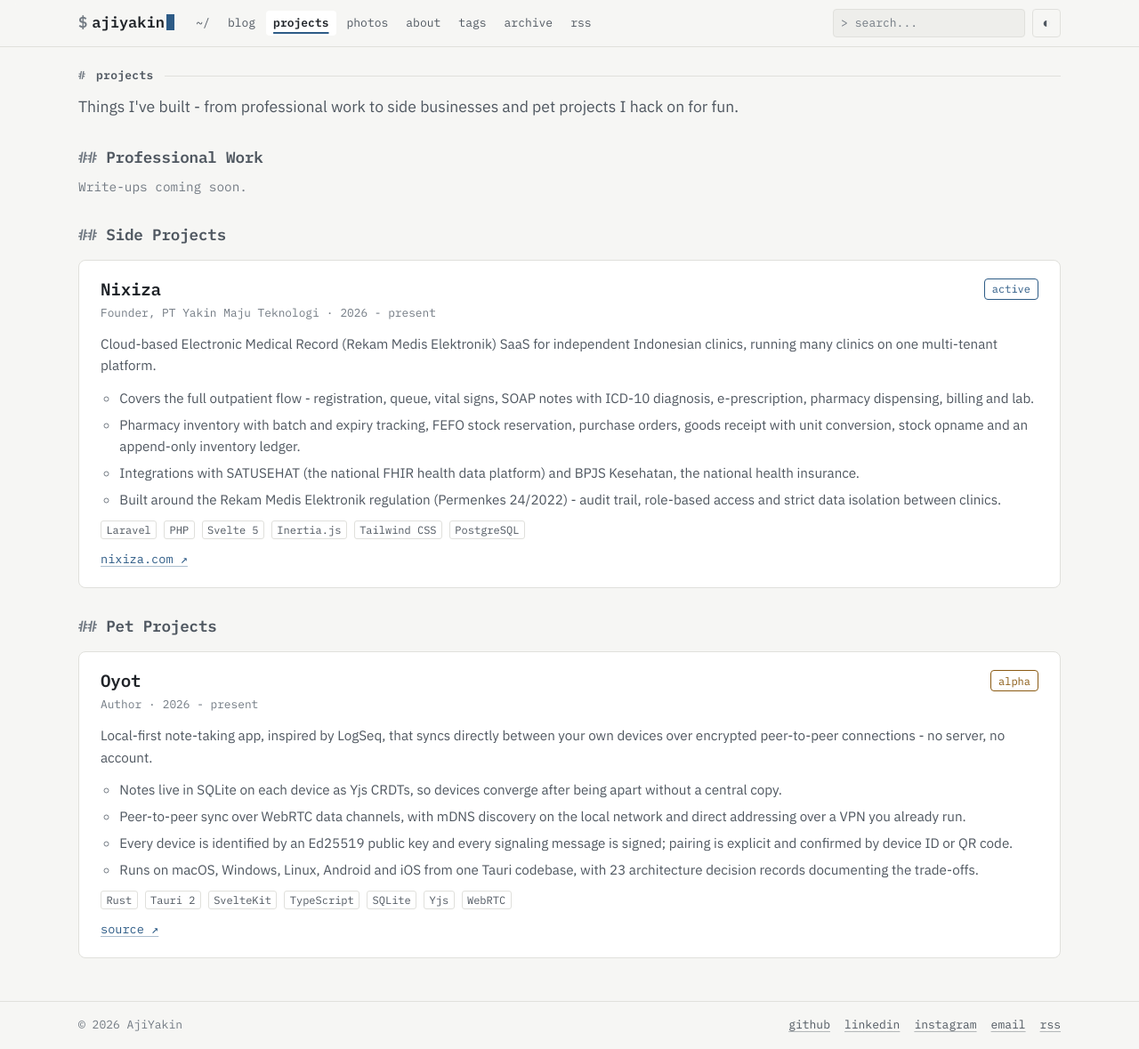
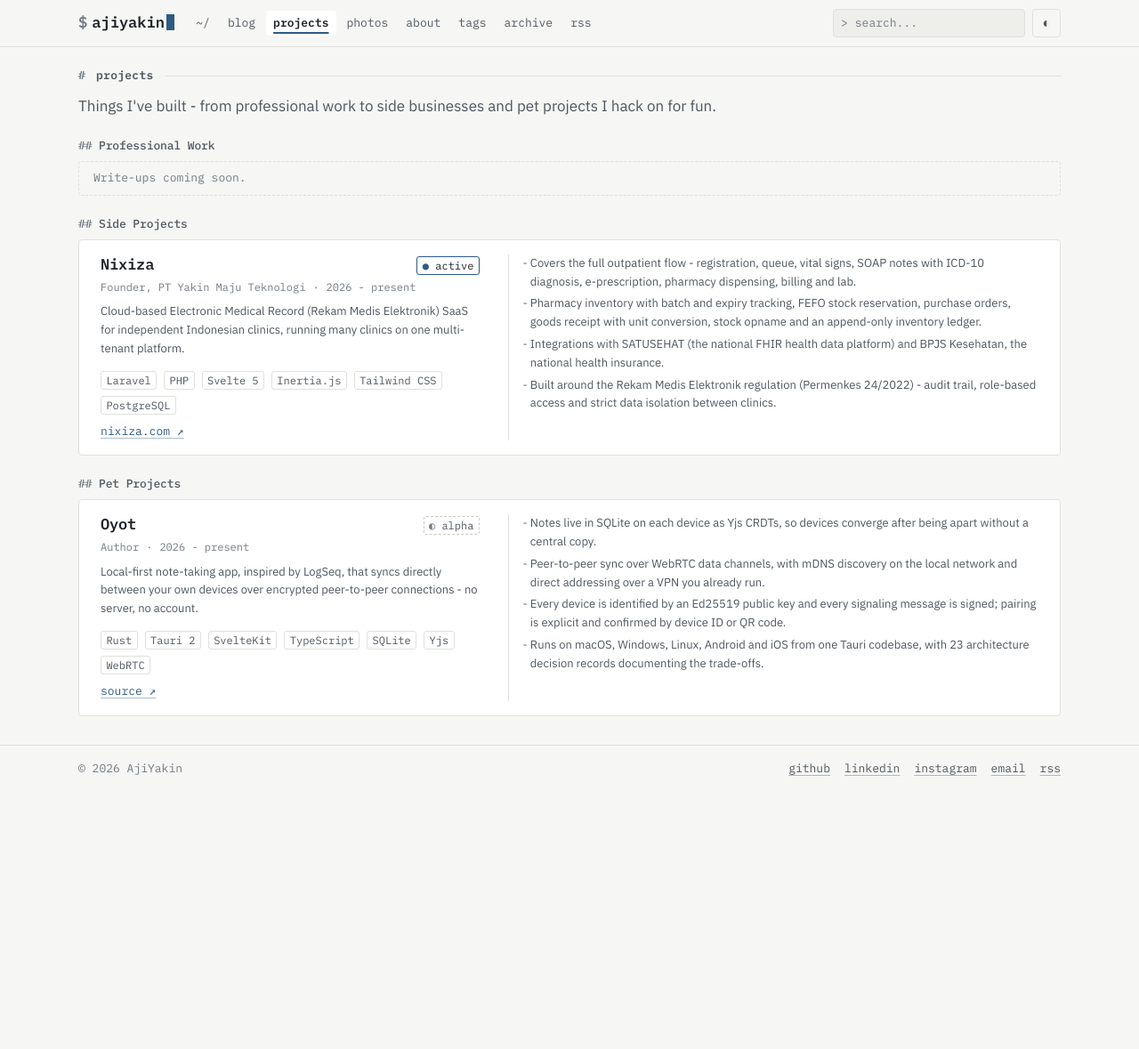
Before and after one commit to theikalman/theikalman.github.io, a Jekyll site: the page built from _pages/projects.md, in a window 1280 px wide and 1179 px high. Shown: the whole window at 89% size. Built offline with Jekyll 4.4.1, drawn with Linux system fonts in a browser that asks for light colours.

Commit message:
feat(home): two-column landing and compact project cards
- landing intro sits beside a whoami-style profile panel (name, role,
  focus, stack, status, links) on wide screens and stacks on phones
- featured projects in a two-column grid; /projects shows each card at
  full width with highlights in a second column to keep cards short
- project status shows a glyph and border style (solid, dashed,
  dotted) in addition to its label, so it does not depend on color
- stack chips reuse the shared tag component; 'see all' links become
  small mono section footers

```diff
--- a/_includes/project-card.html
+++ b/_includes/project-card.html
@@ -22,11 +22,11 @@
     </ul>
     {%- endif -%}
     {%- if p.stack -%}
-    <div class="post-tags">
+    <ul class="tag-row" aria-label="Stack">
         {%- for s in p.stack -%}
-        <span class="tag">{{ s | escape }}</span>
+        <li><span class="tag">{{ s | escape }}</span></li>
         {%- endfor -%}
-    </div>
+    </ul>
     {%- endif -%}
     {%- if p.links and p.links.size > 0 -%}
     <div class="project-links">
--- a/_pages/projects.md
+++ b/_pages/projects.md
@@ -8,8 +8,8 @@ permalink: /projects/
 {%- assign groups = "professional|Professional Work,side|Side Projects,pet|Pet Projects" | split: "," -%}
 
 <section class="projects">
-    <h2 class="section-title">Projects</h2>
-    <p class="about-intro">
+    <h2 class="section-title">projects</h2>
+    <p class="page-lede">
         Things I've built - from professional work to side businesses and pet projects I hack on for fun.
     </p>
 
@@ -18,7 +18,7 @@ permalink: /projects/
     {%- assign items = projects | where: "kind", parts[0] -%}
     <h3 class="project-group-title">{{ parts[1] }}</h3>
     {%- if items.size > 0 -%}
-    <ul class="project-list">
+    <ul class="project-list project-list-detailed">
         {%- for p in items -%}
         {%- include project-card.html project=p detailed=true -%}
         {%- endfor -%}
--- /dev/null
+++ b/_sass/_home.scss
@@ -0,0 +1,278 @@
+// Landing page and projects.
+
+.intro-grid {
+  display: grid;
+  gap: var(--space-5);
+}
+
+.intro-text p:last-child {
+  margin-bottom: 0;
+}
+
+.about-intro,
+.page-lede {
+  font-size: var(--fs-md);
+  line-height: 1.55;
+  color: var(--fg);
+}
+
+.page-lede {
+  color: var(--fg-muted);
+  max-width: var(--measure);
+}
+
+.intro-text p:not(.about-intro) {
+  color: var(--fg-muted);
+}
+
+.profile-card {
+  align-self: start;
+  background-color: var(--bg-elev);
+  border: 1px solid var(--line);
+  border-radius: var(--radius);
+  padding: var(--space-3) var(--space-4);
+  font-family: var(--font-mono);
+  font-size: var(--fs-sm);
+}
+
+.profile-prompt {
+  color: var(--fg-muted);
+  margin: 0 0 var(--space-2);
+  padding-bottom: var(--space-2);
+  border-bottom: 1px dashed var(--line);
+}
+
+.profile-prompt span {
+  color: var(--fg-subtle);
+}
+
+.profile-list {
+  display: grid;
+  grid-template-columns: max-content 1fr;
+  gap: var(--space-1) var(--space-4);
+  margin: 0;
+}
+
+.profile-list dt {
+  color: var(--fg-subtle);
+}
+
+.profile-list dd {
+  color: var(--fg);
+  margin: 0;
+}
+
+.status-dot {
+  display: inline-block;
+  width: 0.5rem;
+  height: 0.5rem;
+  margin-right: 0.5ch;
+  border-radius: 50%;
+  background-color: var(--accent);
+  box-shadow: 0 0 0 3px var(--accent-soft);
+  vertical-align: 0.05em;
+}
+
+.profile-links {
+  display: flex;
+  flex-wrap: wrap;
+  gap: var(--space-1) var(--space-4);
+  margin-top: var(--space-3);
+  padding-top: var(--space-2);
+  border-top: 1px dashed var(--line);
+}
+
+.project-list {
+  list-style: none;
+  padding: 0;
+  margin: 0;
+  display: grid;
+  gap: var(--space-3);
+}
+
+.project-card {
+  display: flex;
+  flex-direction: column;
+  margin: 0;
+  background-color: var(--bg-elev);
+  border: 1px solid var(--line);
+  border-radius: var(--radius);
+  padding: var(--space-3) var(--space-4);
+}
+
+.project-card:hover {
+  border-color: var(--line-strong);
+}
+
+.project-header {
+  display: flex;
+  align-items: baseline;
+  justify-content: space-between;
+  gap: var(--space-3);
+}
+
+.project-title {
+  font-size: var(--fs-md);
+  margin: 0;
+}
+
+// Status is carried by a glyph and border style as well as the label,
+// so it reads the same regardless of color perception.
+.project-status {
+  flex-shrink: 0;
+  font-family: var(--font-mono);
+  font-size: var(--fs-xs);
+  line-height: 1.6;
+  color: var(--fg-muted);
+  border: 1px solid var(--line-strong);
+  border-radius: 3px;
+  padding: 0 0.45em;
+  white-space: nowrap;
+}
+
+.project-status::before {
+  content: '\25CF\00a0';
+  color: var(--fg-subtle);
+}
+
+.project-status-active {
+  color: var(--fg);
+  border-color: var(--accent);
+}
+
+.project-status-active::before {
+  color: var(--accent);
+}
+
+.project-status-alpha,
+.project-status-beta {
+  border-style: dashed;
+}
+
+.project-status-alpha::before,
+.project-status-beta::before {
+  content: '\25D0\00a0';
+}
+
+.project-status-shipped::before {
+  content: '\25A0\00a0';
+}
+
+.project-status-archived {
+  border-style: dotted;
+}
+
+.project-status-archived::before {
+  content: '\25CB\00a0';
+}
+
+.project-meta {
+  display: flex;
+  flex-wrap: wrap;
+  gap: 0 var(--space-2);
+  font-family: var(--font-mono);
+  font-size: var(--fs-xs);
+  color: var(--fg-subtle);
+  margin: var(--space-1) 0 var(--space-2);
+}
+
+.project-summary {
+  color: var(--fg-muted);
+  font-size: var(--fs-sm);
+  margin: 0;
+}
+
+.project-highlights {
+  color: var(--fg-muted);
+  font-size: var(--fs-sm);
+  margin: var(--space-2) 0 0;
+  padding-left: 1.1em;
+}
+
+.project-highlights li {
+  margin-bottom: var(--space-1);
+}
+
+.project-highlights li::marker {
+  content: '- ';
+}
+
+.project-card .tag-row {
+  margin-top: auto;
+  padding-top: var(--space-3);
+}
+
+.project-links {
+  display: flex;
+  flex-wrap: wrap;
+  gap: var(--space-1) var(--space-4);
+  margin-top: var(--space-2);
+  font-family: var(--font-mono);
+  font-size: var(--fs-sm);
+}
+
+.project-group-title {
+  font-size: var(--fs-sm);
+  font-weight: 500;
+  color: var(--fg-muted);
+  margin: var(--space-5) 0 var(--space-2);
+}
+
+.project-group-title::before {
+  content: '## ';
+  color: var(--fg-subtle);
+}
+
+.project-empty {
+  font-family: var(--font-mono);
+  font-size: var(--fs-sm);
+  color: var(--fg-subtle);
+  border: 1px dashed var(--line);
+  border-radius: var(--radius);
+  padding: var(--space-2) var(--space-4);
+}
+
+@media (min-width: 48rem) {
+  .intro-grid {
+    grid-template-columns: minmax(0, 1fr) 18rem;
+    gap: var(--space-6);
+  }
+
+  .project-list {
+    grid-template-columns: repeat(2, minmax(0, 1fr));
+  }
+}
+
+@media (min-width: 72rem) {
+  .intro-grid {
+    grid-template-columns: minmax(0, 1fr) 20rem;
+  }
+}
+
+// Detailed cards (/projects) span the full width; highlights move into a
+// second column beside the summary so each card stays short.
+.project-list-detailed {
+  grid-template-columns: minmax(0, 1fr);
+}
+
+@media (min-width: 60rem) {
+  .project-list-detailed .project-card {
+    display: grid;
+    grid-template-columns: minmax(0, 1fr) minmax(0, 1.4fr);
+    grid-auto-rows: min-content;
+    column-gap: var(--space-6);
+    padding: var(--space-4) var(--space-5);
+  }
+
+  .project-list-detailed .project-card > * {
+    grid-column: 1;
+  }
+
+  .project-list-detailed .project-highlights {
+    grid-column: 2;
+    grid-row: 1 / span 5;
+    margin: 0;
+    padding-left: var(--space-5);
+    border-left: 1px solid var(--line);
+  }
+}
--- a/_sass/_legacy.scss
+++ b/_sass/_legacy.scss
@@ -1,11 +1,4 @@
 // Temporary: pre-redesign component rules, replaced partial by partial.
-
-.post-tags {
-  display: flex;
-  flex-wrap: wrap;
-  gap: 0.5rem;
-  margin-top: 0.75rem;
-}
 
 .archive-list {
   list-style: none;
@@ -133,178 +126,8 @@
   color: var(--text-secondary);
 }
 
-.about-section {
-  display: grid;
-  grid-template-columns: 1fr;
-  gap: 2rem;
-}
-
-.about-intro {
-  font-size: 1.1rem;
-  color: var(--text-secondary);
-}
-
-.author-card {
-  display: flex;
-  gap: 1.5rem;
-  background-color: var(--bg-secondary);
-  border: 1px solid var(--border-color);
-  border-radius: 8px;
-  padding: 1.5rem;
-}
-
-.author-avatar {
-  width: 80px;
-  height: 80px;
-  border-radius: 50%;
-  border: 2px solid var(--accent-green);
-}
-
-.author-info h3 {
-  margin-top: 0;
-}
-
-.author-bio {
-  color: var(--text-secondary);
-  font-size: 0.95rem;
-}
-
-.author-links {
-  display: flex;
-  gap: 1rem;
-  margin-top: 1rem;
-}
-
-.author-links a {
-  color: var(--accent-blue);
-  font-family: var(--font-mono);
-  font-size: 0.9rem;
-}
-
 @media (max-width: 768px) {
   .photography-grid {
     grid-template-columns: 1fr;
   }
-
-  .author-card {
-    flex-direction: column;
-    text-align: center;
-  }
-
-  .author-links {
-    justify-content: center;
-  }
 }
-
-@media (min-width: 769px) {
-  .about-section {
-    grid-template-columns: 2fr 1fr;
-  }
-}
-
-.project-group-title {
-  font-size: 1.1rem;
-  color: var(--text-secondary);
-  margin-top: 2rem;
-}
-
-.project-group-title::before {
-  content: '## ';
-  color: var(--text-muted);
-}
-
-.project-list {
-  list-style: none;
-  padding: 0;
-  margin: 1rem 0;
-  display: grid;
-  gap: 1rem;
-}
-
-.project-card {
-  background-color: var(--bg-secondary);
-  border: 1px solid var(--border-color);
-  border-radius: 8px;
-  padding: 1.25rem 1.5rem;
-  margin: 0;
-  transition: border-color 0.2s ease;
-}
-
-.project-card:hover {
-  border-color: var(--accent-green);
-}
-
-.project-header {
-  display: flex;
-  align-items: center;
-  justify-content: space-between;
-  gap: 1rem;
-}
-
-.project-title {
-  font-size: 1.2rem;
-  margin: 0;
-}
-
-.project-status {
-  font-family: var(--font-mono);
-  font-size: 0.75rem;
-  color: var(--accent-green);
-  border: 1px solid var(--accent-green);
-  border-radius: 4px;
-  padding: 0.1rem 0.5rem;
-  white-space: nowrap;
-}
-
-.project-status-alpha,
-.project-status-beta {
-  color: var(--accent-yellow);
-  border-color: var(--accent-yellow);
-}
-
-.project-status-shipped,
-.project-status-archived {
-  color: var(--text-secondary);
-  border-color: var(--border-color);
-}
-
-.project-meta {
-  display: flex;
-  flex-wrap: wrap;
-  gap: 0.25rem 0.5rem;
-  font-family: var(--font-mono);
-  font-size: 0.8rem;
-  color: var(--text-muted);
-  margin: 0.25rem 0 0.75rem;
-}
-
-.project-summary {
-  color: var(--text-secondary);
-  font-size: 0.95rem;
-  margin-bottom: 0;
-}
-
-.project-highlights {
-  color: var(--text-secondary);
-  font-size: 0.95rem;
-  margin: 0.75rem 0 0;
-}
-
-.project-highlights li {
-  margin-bottom: 0.35rem;
-}
-
-.project-links {
-  display: flex;
-  flex-wrap: wrap;
-  gap: 1rem;
-  margin-top: 0.75rem;
-  font-family: var(--font-mono);
-  font-size: 0.85rem;
-}
-
-.project-empty {
-  font-family: var(--font-mono);
-  font-size: 0.9rem;
-  color: var(--text-muted);
-}
--- a/assets/main.scss
+++ b/assets/main.scss
@@ -7,4 +7,5 @@
 @import "components";
 @import "posts";
 @import "syntax";
+@import "home";
 @import "legacy";
```
Also changed, not shown: _layouts/landing.html (+27 -18 lines).
